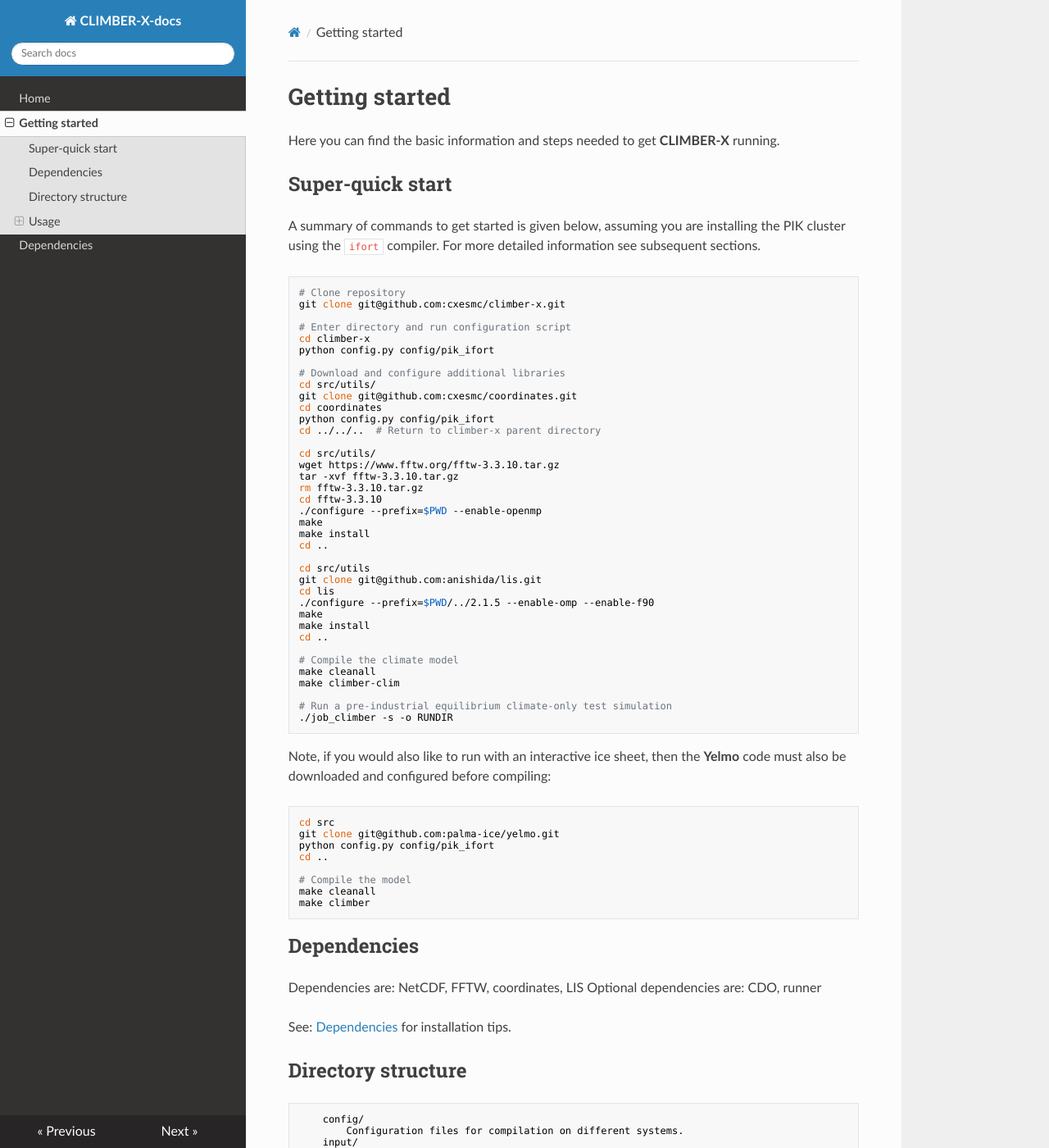
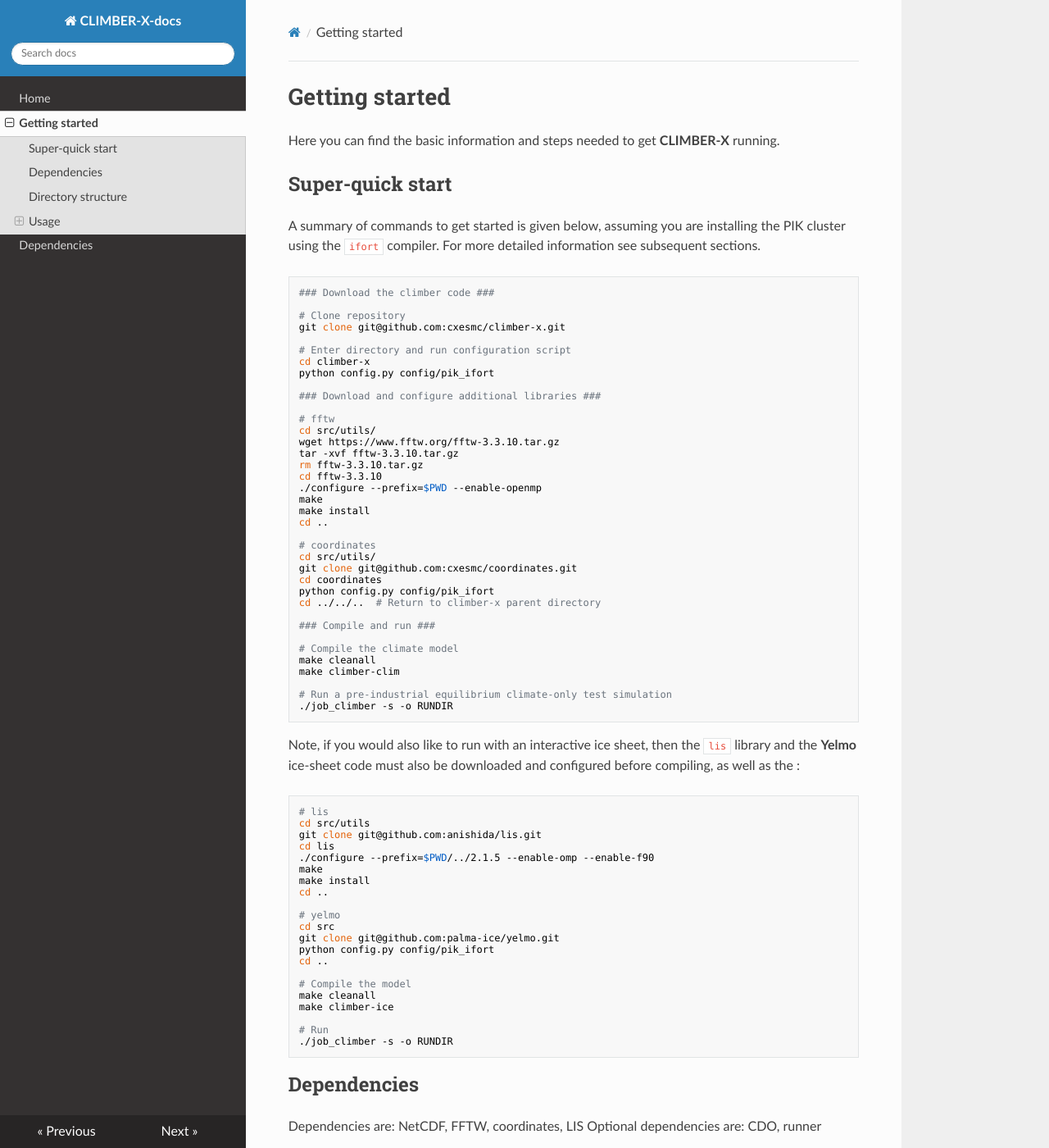
Before and after one commit to cxesmc/climber-docs, an MkDocs documentation site: the page built from docs/getting-started.md, in a window 1280 px wide and 1400 px high. Shown: the whole window at 82% size. Built offline with MkDocs 1.6.1, drawn with Linux system fonts in a browser that asks for light colours; nearby versions of some CDN libraries.

Commit message:
Updates. Added image.

````diff
--- a/docs/getting-started.md
+++ b/docs/getting-started.md
@@ -7,6 +7,8 @@
 A summary of commands to get started is given below, assuming you are installing the PIK cluster using the `ifort` compiler. For more detailed information see subsequent sections.
 
 ```
+### Download the climber code ###
+
 # Clone repository
 git clone git@github.com:cxesmc/climber-x.git
 
@@ -14,13 +16,9 @@
 cd climber-x
 python config.py config/pik_ifort
 
-# Download and configure additional libraries
-cd src/utils/
-git clone git@github.com:cxesmc/coordinates.git
-cd coordinates
-python config.py config/pik_ifort
-cd ../../..  # Return to climber-x parent directory
+### Download and configure additional libraries ###
 
+# fftw
 cd src/utils/
 wget https://www.fftw.org/fftw-3.3.10.tar.gz
 tar -xvf fftw-3.3.10.tar.gz
@@ -31,13 +29,14 @@
 make install
 cd ..
 
-cd src/utils
-git clone git@github.com:anishida/lis.git
-cd lis
-./configure --prefix=$PWD/../2.1.5 --enable-omp --enable-f90
-make
-make install
-cd ..
+# coordinates
+cd src/utils/
+git clone git@github.com:cxesmc/coordinates.git
+cd coordinates
+python config.py config/pik_ifort
+cd ../../..  # Return to climber-x parent directory
+
+### Compile and run ###
 
 # Compile the climate model
 make cleanall
@@ -47,10 +46,20 @@
 ./job_climber -s -o RUNDIR
 ```
 
-Note, if you would also like to run with an interactive ice sheet, then the **Yelmo** code must
-also be downloaded and configured before compiling:
+Note, if you would also like to run with an interactive ice sheet, then the `lis`
+library and the **Yelmo** ice-sheet code must also be downloaded and configured before compiling, as well as the :
 
 ```
+# lis
+cd src/utils
+git clone git@github.com:anishida/lis.git
+cd lis
+./configure --prefix=$PWD/../2.1.5 --enable-omp --enable-f90
+make
+make install
+cd ..
+
+# yelmo
 cd src
 git clone git@github.com:palma-ice/yelmo.git
 python config.py config/pik_ifort
@@ -58,7 +67,10 @@
 
 # Compile the model
 make cleanall
-make climber
+make climber-ice
+
+# Run
+./job_climber -s -o RUNDIR
 ```
 
 ## Dependencies
````
Also changed, not shown: docs/index.md (+1 -1 lines), 1 other file.
